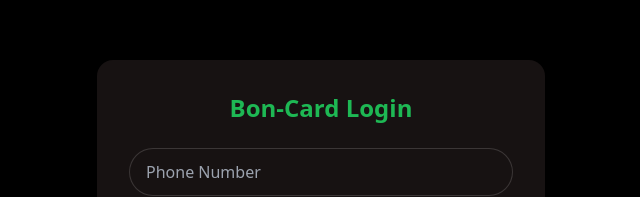
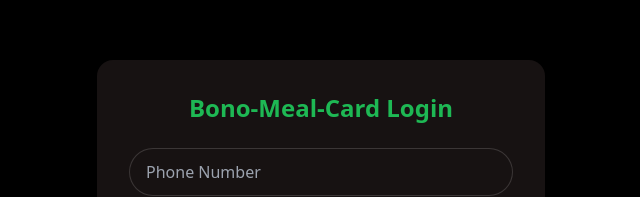
Before and after one commit to eyuelkebede20/Bono_Meal, a React (Vite) app in the folder client/: page / in a window 1280 px wide. Shown: the part 166-363 px from the top of the page, without its empty margins (319-959 px from the left). Built offline with nearby package versions, Linux system fonts and the light colour scheme.

Commit message:
added an e in login :)
just final touch I think

```diff
--- a/client/src/components/Login.jsx
+++ b/client/src/components/Login.jsx
@@ -72,7 +72,7 @@ export default function Login() {
     <div className="min-h-screen flex items-center justify-center bg-base-300 px-4">
       <div className="card w-full max-w-md bg-base-100 shadow-xl">
         <div className="card-body">
-          <h2 className="card-title justify-center text-primary text-2xl font-bold">Bon-Card Login</h2>
+          <h2 className="card-title justify-center text-primary text-2xl font-bold">Bono-Meal-Card Login</h2>
 
           {error && <div className="alert alert-error text-sm">{error}</div>}
 
```
